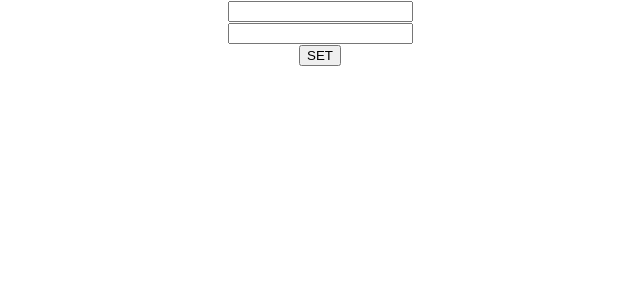
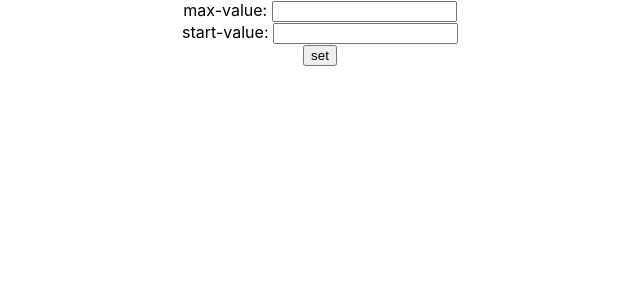
Before and after one commit to pmuzychenko/counter-with-settings, a React (Create React App) app: page / in a window 1280 px wide. Shown: the top 300 px of the page, without its empty margins (320-960 px from the left). Built offline with nearby package versions, Linux system fonts and the light colour scheme.

Commit message:
feat: add title to component props

```diff
--- a/src/App.tsx
+++ b/src/App.tsx
@@ -4,10 +4,17 @@ import Button from './Button';
 import Settings from "./Settings";
 
 function App() {
+    //Setting global data
+    const maxValueTitle: string = 'max-value:'
+    const startValueTitle: string = 'start-value:'
+
     return (
         <div className="App">
-            <Settings/>
-            <Button />
+            <Settings maxValueTitle={maxValueTitle}
+                      startValueTitle={startValueTitle}
+
+            />
+            <Button title={'set'}/>
         </div>
     );
 }
--- a/src/Button.tsx
+++ b/src/Button.tsx
@@ -1,10 +1,14 @@
 import React from 'react';
 import './App.css';
 
-function Button() {
+type PropsType = {
+    title: string
+}
+
+function Button(props: PropsType) {
     return (
         <div>
-            <button>SET</button>
+            <button>{props.title}</button>
         </div>
     );
 }
--- a/src/Settings.tsx
+++ b/src/Settings.tsx
@@ -1,16 +1,21 @@
 import React from 'react';
 import './App.css';
 
-function Settings() {
+type PropsType = {
+    maxValueTitle: string
+    startValueTitle: string
+}
+
+function Settings(props: PropsType) {
     return (
         <div className="settings">
             <div className={"maxValue"}>
-                <span></span>
-                <input type="number" />
+                <span> {props.maxValueTitle} </span>
+                <input type="number"/>
             </div>
             <div className={"startValue"}>
-                <span></span>
-                <input type="number" />
+                <span>{props.startValueTitle} </span>
+                <input type="number"/>
             </div>
         </div>
     );
```
Also changed, not shown: 1 other file (tests, documents, lock files or other folders).
